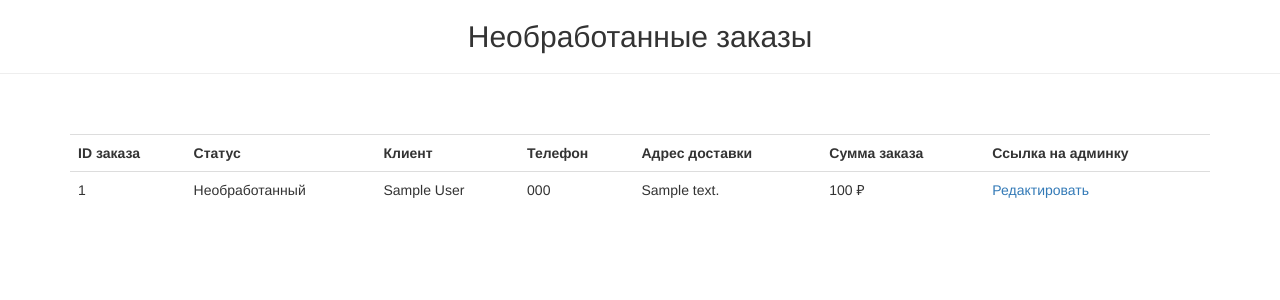
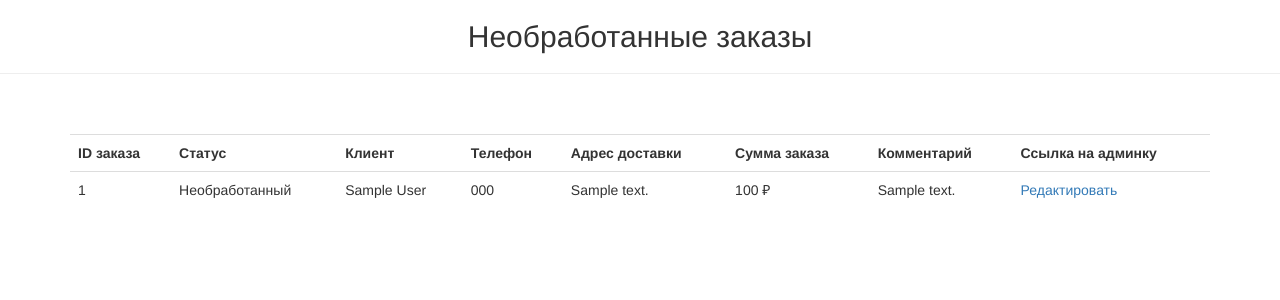
Before and after one commit to nastiaetstesha/Burgers, a Django app: page /manager/orders/ in a window 1280 px wide. Shown: the part 52-352 px from the top of the page. Run offline with Django 3.2, Linux system fonts and the light colour scheme; a user stored in the database is signed in; tables that the repository leaves empty hold one stand-in row (values such as "Sample post"); parts of the project's set-up code (start-up, migrations or seed data) failed here and were passed over; some libraries are stand-ins or nearby versions.

Commit message:
Add comment field to Order model

```diff
--- a/foodcartapp/models.py
+++ b/foodcartapp/models.py
@@ -158,6 +158,7 @@ class Order(models.Model):
         default='unprocessed',
         db_index=True
     )
+    comment = models.TextField('Комментарий', blank=True)
 
     class Meta:
         verbose_name = 'заказ'
--- a/restaurateur/templates/order_items.html
+++ b/restaurateur/templates/order_items.html
@@ -19,6 +19,7 @@
       <th>Телефон</th>
       <th>Адрес доставки</th>
       <th>Сумма заказа</th>
+      <th>Комментарий</th>
       <th>Ссылка на админку</th>
     </tr>
 
@@ -30,6 +31,7 @@
       <td>{{ order.phonenumber }}</td>
       <td>{{ order.address }}</td>
       <td>{{ order.total_price }} ₽</td>
+      <td>{{ order.comment|default_if_none:'' }}</td>
       <td>
         <a href="{% url 'admin:foodcartapp_order_change' order.id %}?next={{ request.path }}">Редактировать</a>
       </td>
```
Also changed, not shown: foodcartapp/migrations/0041_order_comment.py (added).
